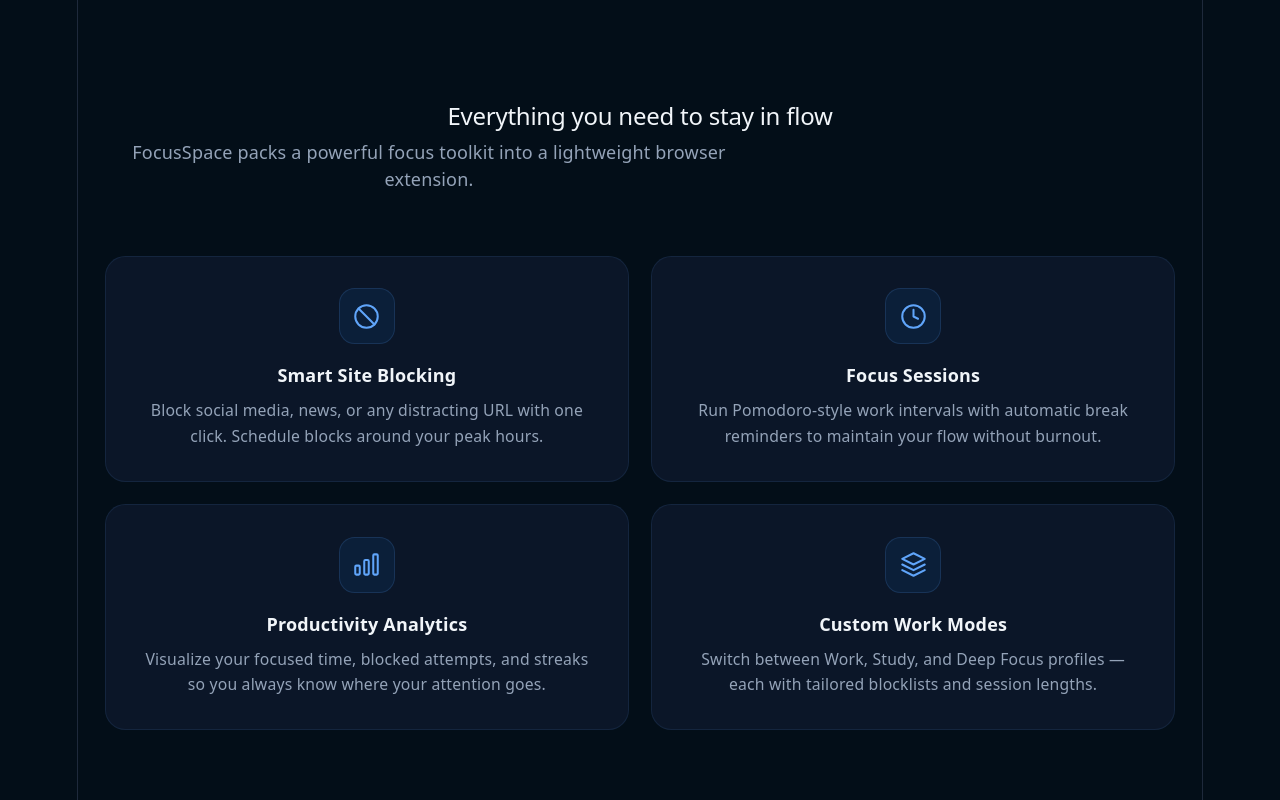
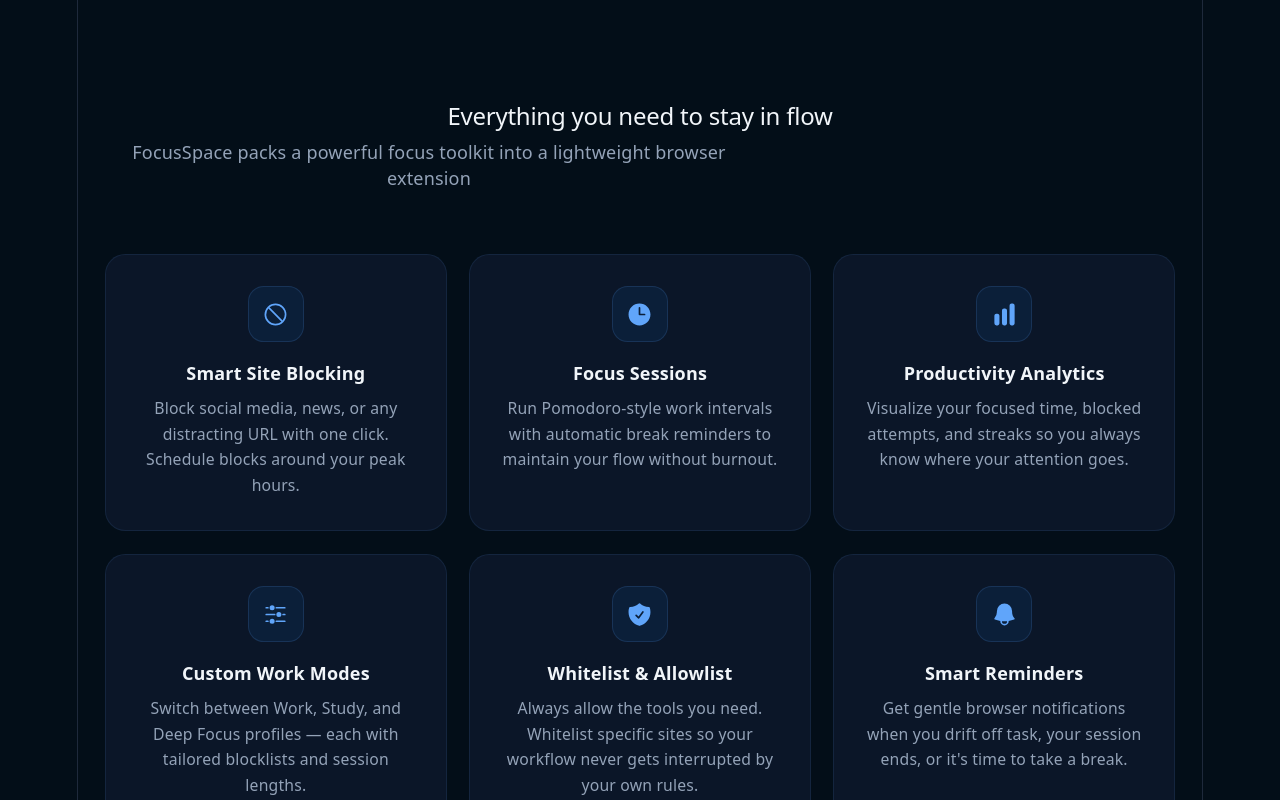
Before and after one commit to joseorono/focusspace-web, a React (Vite) app: page / in a window 1280 px wide. Shown: the part 640-1440 px from the top of the page. Built offline with nearby package versions, Linux system fonts and the light colour scheme.

Commit message:
FeaturesSection: Ajustes de

```diff
--- a/src/components/FeaturesSection.tsx
+++ b/src/components/FeaturesSection.tsx
@@ -1,74 +1,75 @@
+import {
+  HiNoSymbol,
+  HiClock,
+  HiChartBar,
+  HiAdjustmentsHorizontal,
+  HiShieldCheck,
+  HiBell,
+} from 'react-icons/hi2'
+
 const features = [
   {
     id: 'block',
     title: 'Smart Site Blocking',
     description:
       'Block social media, news, or any distracting URL with one click. Schedule blocks around your peak hours.',
-    icon: (
-      <svg viewBox="0 0 24 24" fill="none" stroke="currentColor" strokeWidth="1.8" strokeLinecap="round" strokeLinejoin="round" className="h-6 w-6" aria-hidden="true">
-        <circle cx="12" cy="12" r="10" />
-        <line x1="4.93" y1="4.93" x2="19.07" y2="19.07" />
-      </svg>
-    ),
+    icon: <HiNoSymbol className="h-6 w-6" aria-hidden="true" />,
   },
   {
     id: 'sessions',
     title: 'Focus Sessions',
     description:
       'Run Pomodoro-style work intervals with automatic break reminders to maintain your flow without burnout.',
-    icon: (
-      <svg viewBox="0 0 24 24" fill="none" stroke="currentColor" strokeWidth="1.8" strokeLinecap="round" strokeLinejoin="round" className="h-6 w-6" aria-hidden="true">
-        <circle cx="12" cy="12" r="10" />
-        <polyline points="12 6 12 12 16 14" />
-      </svg>
-    ),
+    icon: <HiClock className="h-6 w-6" aria-hidden="true" />,
   },
   {
     id: 'stats',
     title: 'Productivity Analytics',
     description:
       'Visualize your focused time, blocked attempts, and streaks so you always know where your attention goes.',
-    icon: (
-      <svg viewBox="0 0 24 24" fill="none" stroke="currentColor" strokeWidth="1.8" strokeLinecap="round" strokeLinejoin="round" className="h-6 w-6" aria-hidden="true">
-        <rect x="18" y="3" width="4" height="18" rx="1" />
-        <rect x="10" y="8" width="4" height="13" rx="1" />
-        <rect x="2" y="13" width="4" height="8" rx="1" />
-      </svg>
-    ),
+    icon: <HiChartBar className="h-6 w-6" aria-hidden="true" />,
   },
   {
     id: 'modes',
     title: 'Custom Work Modes',
     description:
       'Switch between Work, Study, and Deep Focus profiles — each with tailored blocklists and session lengths.',
-    icon: (
-      <svg viewBox="0 0 24 24" fill="none" stroke="currentColor" strokeWidth="1.8" strokeLinecap="round" strokeLinejoin="round" className="h-6 w-6" aria-hidden="true">
-        <polygon points="12 2 2 7 12 12 22 7 12 2" />
-        <polyline points="2 17 12 22 22 17" />
-        <polyline points="2 12 12 17 22 12" />
-      </svg>
-    ),
+    icon: <HiAdjustmentsHorizontal className="h-6 w-6" aria-hidden="true" />,
+  },
+  {
+    id: 'whitelist',
+    title: 'Whitelist & Allowlist',
+    description:
+      'Always allow the tools you need. Whitelist specific sites so your workflow never gets interrupted by your own rules.',
+    icon: <HiShieldCheck className="h-6 w-6" aria-hidden="true" />,
+  },
+  {
+    id: 'reminders',
+    title: 'Smart Reminders',
+    description:
+      'Get gentle browser notifications when you drift off task, your session ends, or it\'s time to take a break.',
+    icon: <HiBell className="h-6 w-6" aria-hidden="true" />,
   },
 ]
 
 export function FeaturesSection() {
   return (
-    <section id="features" className="px-6 py-20 md:py-28" aria-labelledby="features-heading">
+    <section id="features" className="px-6 py-20 text-center md:py-28" aria-labelledby="features-heading">
       <div className="mx-auto max-w-5xl">
 
-        <div className="mb-14 text-center">
+        <div className="mb-14">
           <h2
             id="features-heading"
             className="text-3xl font-bold tracking-tight text-ink-inverse sm:text-4xl"
           >
             Everything you need to stay in flow
           </h2>
-          <p className="mx-auto mt-4 max-w-xl text-base text-ink-inverse-muted">
-            FocusSpace packs a powerful focus toolkit into a lightweight browser extension.
+          <p className="mx-auto max-w-xl text-center text-ink-inverse-muted">
+            FocusSpace packs a powerful focus toolkit into a lightweight browser extension
           </p>
         </div>
 
-        <ul className="grid gap-5 sm:grid-cols-2">
+        <ul className="grid gap-5 sm:grid-cols-2 lg:grid-cols-3">
           {features.map((f) => (
             <li
               key={f.id}
```
